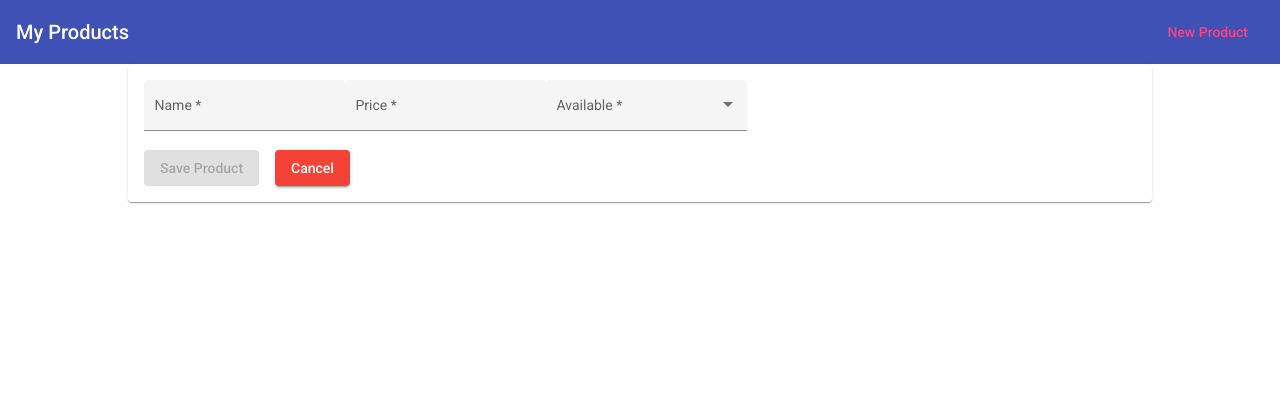
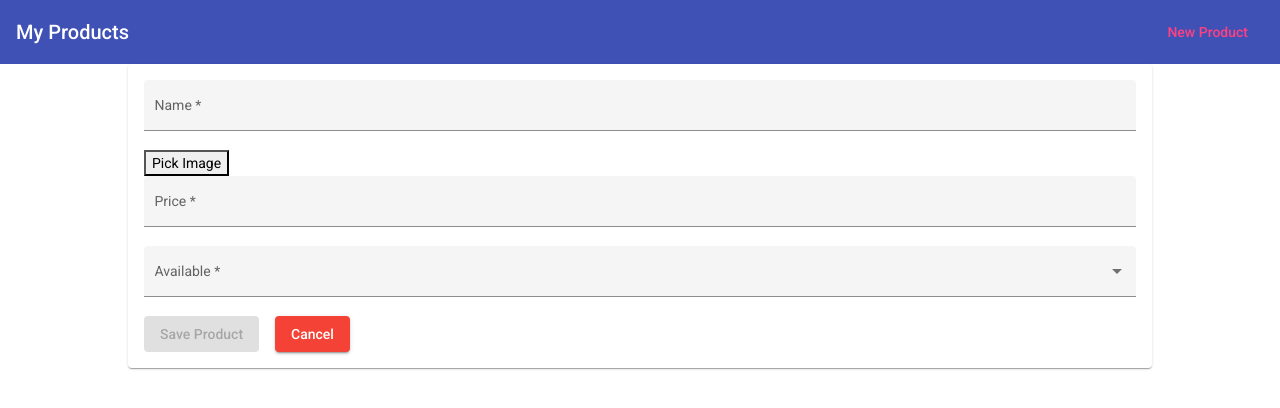
Before and after one commit to Andrej492/ProximaNodeApp, an Angular app in the folder productsApp/: page /create in a window 1280 px wide. Shown: the top 408 px of the page. Built offline with nearby package versions, Linux system fonts and the light colour scheme.

Commit message:
switching to reactive form

```diff
--- a/productsApp/src/app/products/product-create/product-create.component.css
+++ b/productsApp/src/app/products/product-create/product-create.component.css
@@ -0,0 +1,11 @@
+mat-form-field {
+  width: 100%;
+}
+
+mat-spinner {
+  margin: auto;
+}
+
+input[type="file"] {
+  visibility: hidden;
+}
--- a/productsApp/src/app/products/product-create/product-create.component.html
+++ b/productsApp/src/app/products/product-create/product-create.component.html
@@ -17,6 +17,13 @@
             #name="ngModel">
             <mat-error *ngIf="name.invalid">Please enter a name for this product!</mat-error>
         </mat-form-field>
+        <div>
+          <button
+            mat-stroked-mat-button
+            type="button"
+            (click)="filePicker.click()">Pick Image</button>
+            <input type="file" #filePicker>
+        </div>
         <mat-form-field appearance="fill">
           <mat-label>Price</mat-label>
           <input
--- a/productsApp/src/app/products/product-create/product-create.component.ts
+++ b/productsApp/src/app/products/product-create/product-create.component.ts
@@ -38,7 +38,6 @@
               price: productData.price,
               available: productData.available
             }
-            console.log(this.product);
           }
         );
       } else {
--- a/productsApp/src/app/products/product.service.ts
+++ b/productsApp/src/app/products/product.service.ts
@@ -73,8 +73,6 @@
         updatedProducts[oldProductIndex] = product;
         this.products = updatedProducts;
         this.productsChanged.next([...this.products]);
-        console.log(this.products);
-        console.log(response);
         this.router.navigate(["/"]);
       });
   }
```
